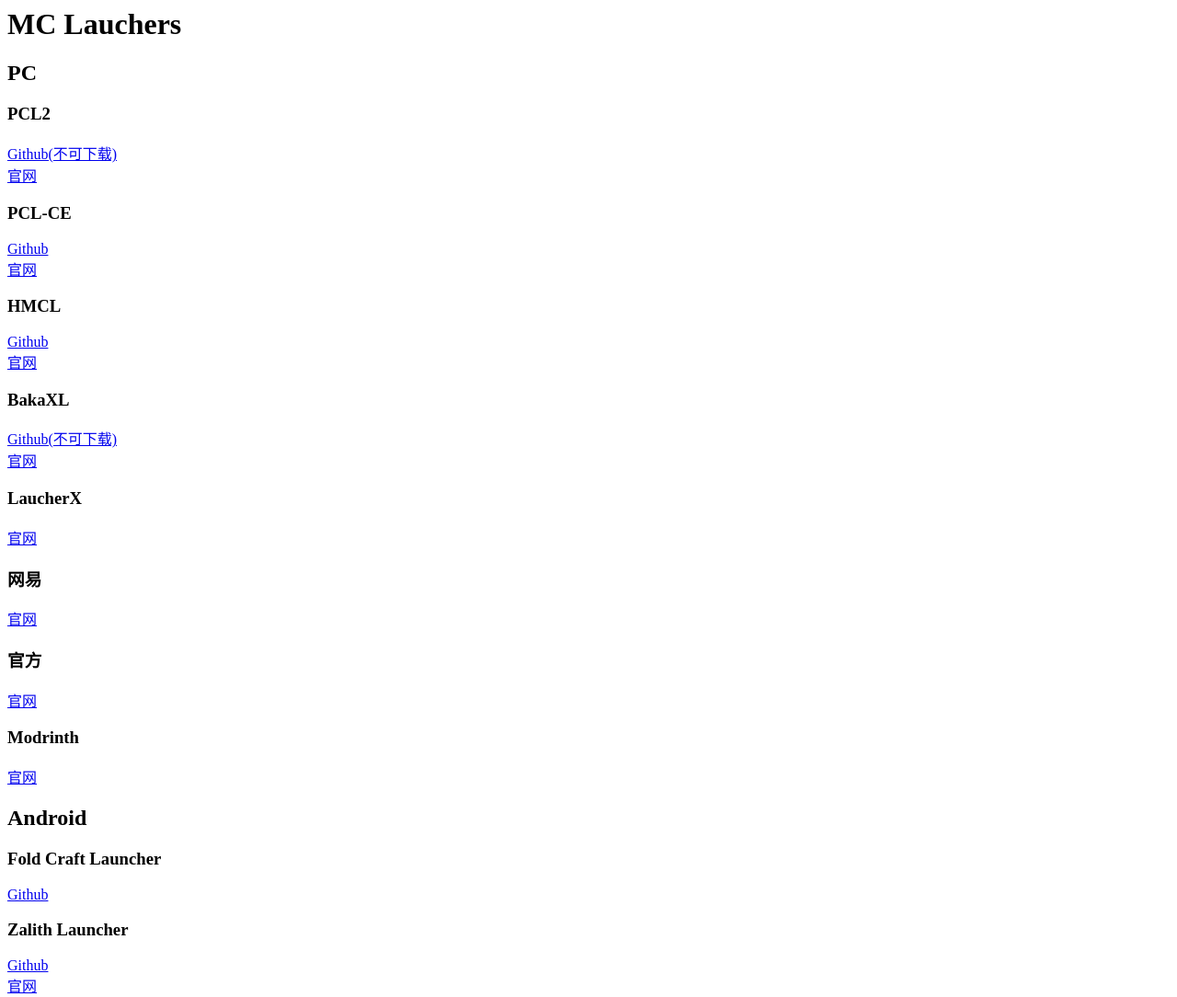
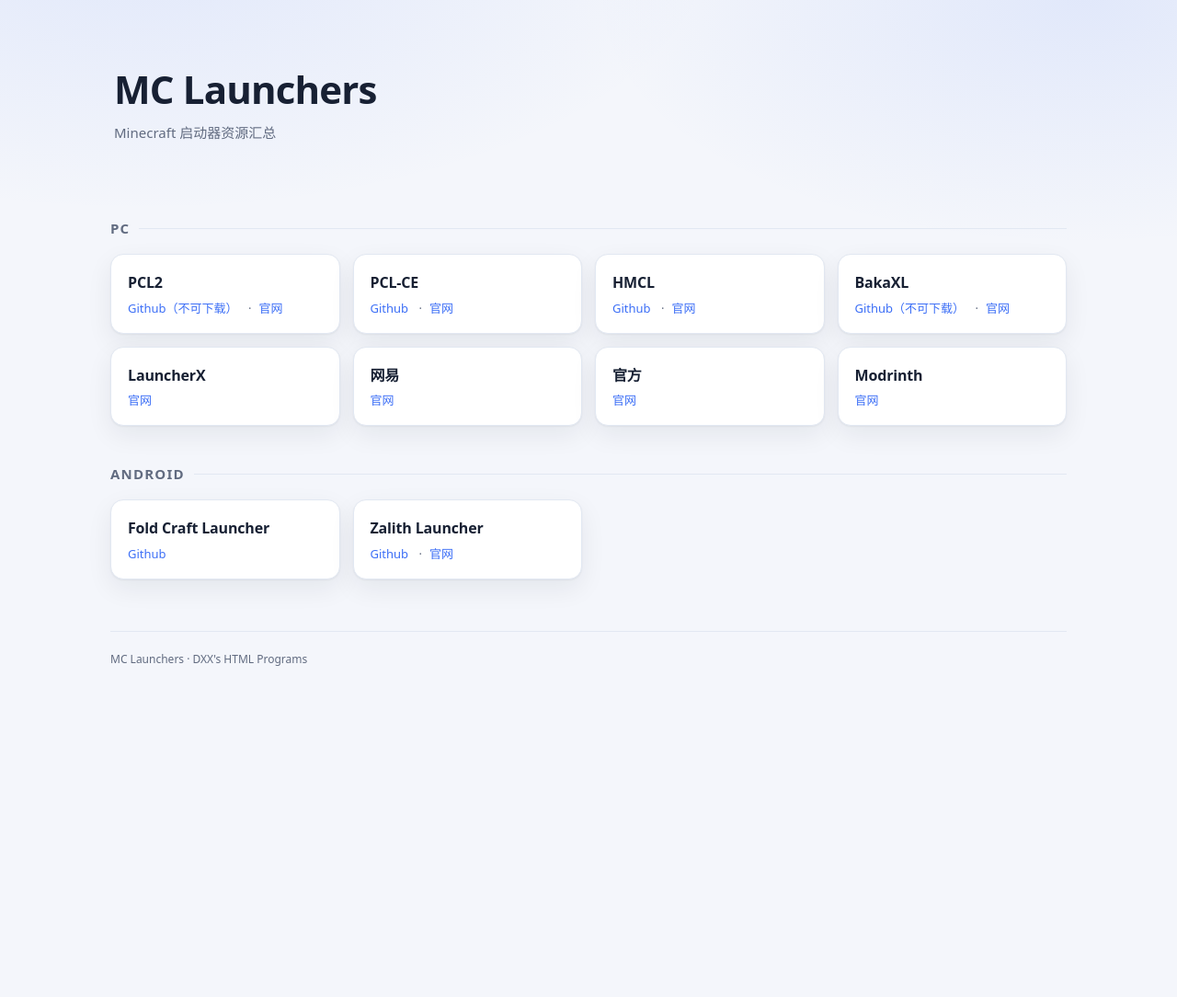
Before and after one commit to dxx114514-stack/dxx114514-stack.github.io, a plain HTML site: page docs/MCLauchers.html in a window 1280 px wide. Shown: the whole page at 92% size. After the commit the page ends 800 px from the top, so only its background shows below. Drawn offline with Linux system fonts and the light colour scheme.

Commit message:
docs: 重写MC启动器汇总页面为现代化响应式页面

```diff
--- a/docs/MCLauchers.html
+++ b/docs/MCLauchers.html
@@ -1,52 +1,264 @@
-<html>
+<!DOCTYPE html>
+<html lang="zh-CN">
 <head>
-<title>MCLauchers</title></head>
+<meta charset="UTF-8">
+<meta name="viewport" content="width=device-width, initial-scale=1">
+<title>MC Launchers</title>
+<meta name="description" content="Minecraft 启动器资源汇总，包含 PCL2、PCL-CE、HMCL、BakaXL、LauncherX、网易、官方与 Modrinth，以及 Android 端的 Fold Craft Launcher 和 Zalith Launcher。">
+<style>
+  :root {
+    --bg: #f4f6fb;
+    --surface: #ffffff;
+    --surface-hover: #ffffff;
+    --text: #172033;
+    --muted: #616b80;
+    --border: #e2e8f2;
+    --accent: #3b6ef6;
+    --accent-soft: rgba(59, 110, 246, .1);
+    --shadow: 0 1px 2px rgba(16, 24, 40, .05), 0 10px 28px rgba(16, 24, 40, .07);
+    --shadow-hover: 0 2px 4px rgba(16, 24, 40, .06), 0 16px 40px rgba(16, 24, 40, .12);
+    --radius: 14px;
+  }
+
+  @media (prefers-color-scheme: dark) {
+    :root {
+      --bg: #0c1018;
+      --surface: #141b26;
+      --surface-hover: #182131;
+      --text: #e7ecf6;
+      --muted: #98a4ba;
+      --border: #232c3c;
+      --accent: #6f9bff;
+      --accent-soft: rgba(111, 155, 255, .14);
+      --shadow: 0 1px 2px rgba(0, 0, 0, .4), 0 10px 28px rgba(0, 0, 0, .35);
+      --shadow-hover: 0 2px 4px rgba(0, 0, 0, .45), 0 18px 44px rgba(0, 0, 0, .5);
+    }
+  }
+
+  * { box-sizing: border-box; }
+
+  html { -webkit-text-size-adjust: 100%; }
+
+  body {
+    margin: 0;
+    padding: 0 20px 64px;
+    min-height: 100vh;
+    background:
+      radial-gradient(900px 420px at 12% -8%, var(--accent-soft), transparent 70%),
+      radial-gradient(760px 380px at 92% 0%, var(--accent-soft), transparent 70%),
+      var(--bg);
+    color: var(--text);
+    font-family: system-ui, -apple-system, "Segoe UI", "PingFang SC",
+      "Hiragino Sans GB", "Microsoft YaHei", "Noto Sans SC", sans-serif;
+    line-height: 1.6;
+    -webkit-font-smoothing: antialiased;
+  }
+
+  .wrap {
+    max-width: 1040px;
+    margin: 0 auto;
+  }
+
+  header.hero {
+    padding: 72px 4px 40px;
+  }
+
+  header.hero h1 {
+    margin: 0 0 10px;
+    font-size: clamp(28px, 5vw, 42px);
+    font-weight: 700;
+    letter-spacing: -.02em;
+    line-height: 1.2;
+  }
+
+  header.hero p {
+    margin: 0;
+    color: var(--muted);
+    font-size: 15px;
+  }
+
+  section { margin-top: 40px; }
+
+  section h2 {
+    display: flex;
+    align-items: center;
+    gap: 10px;
+    margin: 0 0 16px;
+    font-size: 15px;
+    font-weight: 600;
+    letter-spacing: .08em;
+    text-transform: uppercase;
+    color: var(--muted);
+  }
+
+  section h2::after {
+    content: "";
+    flex: 1;
+    height: 1px;
+    background: var(--border);
+  }
+
+  .grid {
+    display: grid;
+    grid-template-columns: repeat(auto-fill, minmax(220px, 1fr));
+    gap: 14px;
+  }
+
+  .card {
+    display: flex;
+    flex-direction: column;
+    gap: 4px;
+    padding: 18px 18px 16px;
+    border: 1px solid var(--border);
+    border-radius: var(--radius);
+    background: var(--surface);
+    box-shadow: var(--shadow);
+    transition: transform .18s ease, box-shadow .18s ease,
+      border-color .18s ease, background-color .18s ease;
+  }
+
+  .card:hover,
+  .card:focus-within {
+    transform: translateY(-3px);
+    border-color: var(--accent);
+    background: var(--surface-hover);
+    box-shadow: var(--shadow-hover);
+  }
+
+  .card-title {
+    font-size: 16px;
+    font-weight: 600;
+    letter-spacing: -.01em;
+  }
+
+  .card-desc {
+    color: var(--muted);
+    font-size: 13px;
+  }
+
+  .card-desc a {
+    color: var(--accent);
+    text-decoration: none;
+  }
+
+  .card-desc a:hover {
+    text-decoration: underline;
+  }
+
+  .card-desc a + a::before {
+    content: "·";
+    margin: 0 8px;
+    color: var(--muted);
+    text-decoration: none;
+  }
+
+  footer {
+    max-width: 1040px;
+    margin: 56px auto 0;
+    padding-top: 20px;
+    border-top: 1px solid var(--border);
+    color: var(--muted);
+    font-size: 12px;
+  }
+
+  @media (max-width: 520px) {
+    body { padding: 0 14px 48px; }
+    header.hero { padding: 48px 2px 28px; }
+    .grid { grid-template-columns: 1fr; }
+  }
+
+  @media (prefers-reduced-motion: reduce) {
+    .card { transition: none; }
+  }
+</style>
+</head>
 <body>
-<h1>MC Lauchers</h1>
-<h2>PC</h2>
-<h3>PCL2</h3>
-<a href="https://github.com/Hex-Dragon/PCL2">Github(不可下载)</a>
-<br>
-<a href="https://afdian.com/a/LTCat">官网</a>
-<h3>PCL-CE</h3>
-<a href="https://github.com/PCL-Community/PCL2-CE">Github</a>
-<br>
-<a href="https://ce.pclc.cc/">官网</a>
+<div class="wrap">
+  <header class="hero">
+    <h1>MC Launchers</h1>
+    <p>Minecraft 启动器资源汇总</p>
+  </header>
 
-<h3>HMCL</h3>
+  <main>
+    <section>
+      <h2>PC</h2>
+      <div class="grid">
+        <div class="card">
+          <span class="card-title">PCL2</span>
+          <span class="card-desc">
+            <a href="https://github.com/Hex-Dragon/PCL2">Github（不可下载）</a>
+            <a href="https://afdian.com/a/LTCat">官网</a>
+          </span>
+        </div>
+        <div class="card">
+          <span class="card-title">PCL-CE</span>
+          <span class="card-desc">
+            <a href="https://github.com/PCL-Community/PCL2-CE">Github</a>
+            <a href="https://ce.pclc.cc/">官网</a>
+          </span>
+        </div>
+        <div class="card">
+          <span class="card-title">HMCL</span>
+          <span class="card-desc">
+            <a href="https://github.com/huanghongxun/HMCL">Github</a>
+            <a href="https://hmcl.huangyuhui.net/">官网</a>
+          </span>
+        </div>
+        <div class="card">
+          <span class="card-title">BakaXL</span>
+          <span class="card-desc">
+            <a href="https://github.com/BakaXL-Launcher">Github（不可下载）</a>
+            <a href="https://www.bakaxl.com/">官网</a>
+          </span>
+        </div>
+        <div class="card">
+          <span class="card-title">LauncherX</span>
+          <span class="card-desc">
+            <a href="https://corona.studio/lx/download">官网</a>
+          </span>
+        </div>
+        <div class="card">
+          <span class="card-title">网易</span>
+          <span class="card-desc">
+            <a href="https://mc.163.com/">官网</a>
+          </span>
+        </div>
+        <div class="card">
+          <span class="card-title">官方</span>
+          <span class="card-desc">
+            <a href="https://minecraft.net/">官网</a>
+          </span>
+        </div>
+        <div class="card">
+          <span class="card-title">Modrinth</span>
+          <span class="card-desc">
+            <a href="https://modrinth.com/">官网</a>
+          </span>
+        </div>
+      </div>
+    </section>
 
-<a href="https://github.com/huanghongxun/HMCL">Github</a>
-<br>
-<a href="https://hmcl.huangyuhui.net/">官网</a>
+    <section>
+      <h2>Android</h2>
+      <div class="grid">
+        <div class="card">
+          <span class="card-title">Fold Craft Launcher</span>
+          <span class="card-desc">
+            <a href="https://github.com/FCL-Team/FoldCraftLauncher">Github</a>
+          </span>
+        </div>
+        <div class="card">
+          <span class="card-title">Zalith Launcher</span>
+          <span class="card-desc">
+            <a href="https://github.com/ZalithLauncher/ZalithLauncher">Github</a>
+            <a href="https://zalithlauncher.com/">官网</a>
+          </span>
+        </div>
+      </div>
+    </section>
+  </main>
 
-<h3>BakaXL</h3>
-
-<a href="https://github.com/BakaXL-Launcher">Github(不可下载)</a>
-<br>
-<a href="https://www.bakaxl.com/">官网</a>
-
-<h3>LaucherX</h3>
-
-<a href="https://corona.studio/lx/download">官网</a>
-
-<h3>网易</h3>
-
-<a href="mc.163.com">官网</a>
-
-<h3>官方</h3>
-
-<a href="minecraft.net">官网</a>
-
-<h3>Modrinth</h3>
-
-<a href="https://modrinth.com/">官网</a>
-
-<h2>Android</h2>
-<h3>Fold Craft Launcher</h3>
-<a href="https://github.com/FCL-Team/FoldCraftLauncher">Github</a>
-<h3>Zalith Launcher</h3>
-<a href="https://github.com/ZalithLauncher/ZalithLauncher">Github</a>
-<br>
-<a href="https://zalithlauncher.com/">官网</a>
+  <footer>MC Launchers · DXX's HTML Programs</footer>
+</div>
 </body>
 </html>
```
